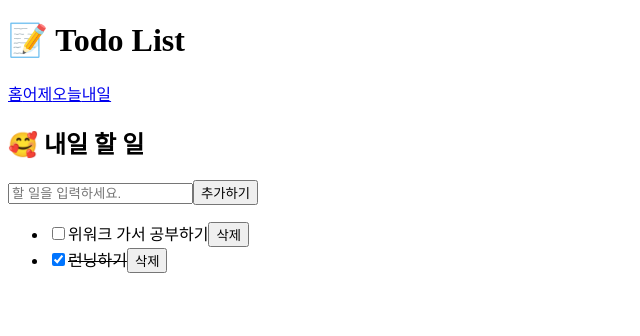
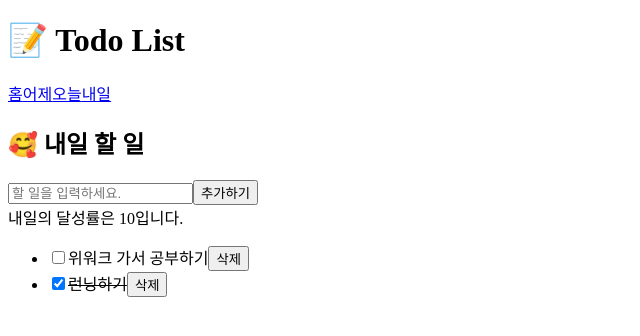
Before and after one commit to Hyunbara/TodoLst_react, a React (Vite) app: page /tomorrow in a window 1280 px wide. Shown: the top 336 px of the page, without its empty margins (0-640 px from the left). Built offline with nearby package versions, Linux system fonts and the light colour scheme.

Commit message:
feat: todoPercentage 컴포넌트 적용하여 할일 퍼센트율 보여주도록 추가

```diff
--- a/src/pages/Today.jsx
+++ b/src/pages/Today.jsx
@@ -1,4 +1,5 @@
 import TodoInput from "../components/TodoInput";
+import TodoPercentage from "../components/TodoPercentage";
 import "../styles/todoPage.scss";
 
 const Today = ({ todos, addTodo, toggleTodo, deleteTodo }) => {
@@ -6,6 +7,7 @@ const Today = ({ todos, addTodo, toggleTodo, deleteTodo }) => {
     <>
       <h2>🎰 오늘의 할일</h2>
       <TodoInput date="today" addTodo={addTodo} />
+      <TodoPercentage date="today" todos={todos} />
       <ul className="todo-list">
         {todos.map((todo) => (
           <li key={todo.id}>
--- a/src/pages/Tomorrow.jsx
+++ b/src/pages/Tomorrow.jsx
@@ -1,10 +1,12 @@
 import TodoInput from "../components/TodoInput";
+import TodoPercentage from "../components/TodoPercentage";
 
 const Tomorrow = ({ todos, addTodo, toggleTodo, deleteTodo }) => {
   return (
     <>
       <h2>🥰 내일 할 일</h2>
       <TodoInput date="tomorrow" addTodo={addTodo} />
+      <TodoPercentage date="tomorrow" todos={todos} />
       <ul>
         {todos.map((todo) => (
           <li key={todo.id}>
```
